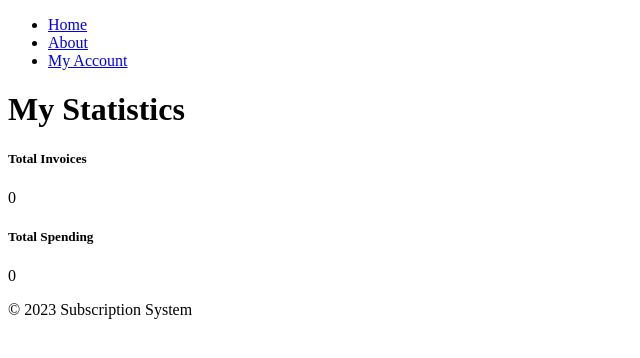
After one commit to a-afra/subscription_system, a Django app: page /my-statistics/ in a window 1280 px wide. The commit adds this page. Shown: the top 358 px of the page, without its empty margins (0-640 px from the left). Run offline with Django 4.2, Linux system fonts and the light colour scheme; the visitor is signed in with stand-in values (Sample User, id 1); data that the repository does not hold is empty.

Commit message:
Add functionality to provide statistics.

```diff
--- a/src/subscriptionproject/demoapp/templates/my_account.html
+++ b/src/subscriptionproject/demoapp/templates/my_account.html
@@ -36,6 +36,7 @@
       {% endfor %}
     </tbody>
   </table>
+  <a href="{% url 'my_statistics' %}" class="btn btn-primary">View My Statistics</a>
 {% else %}
   <p>No invoices found.</p>
 {% endif %}
--- /dev/null
+++ b/src/subscriptionproject/demoapp/templates/my_statistics.html
@@ -0,0 +1,20 @@
+{% extends 'base.html' %}
+
+{% block content %}
+  <h1>My Statistics</h1>
+
+  <div>
+    <div>
+      <h5>Total Invoices</h5>
+      <p>{{ total_invoices }}</p>
+    </div>
+  </div>
+
+  <div>
+    <div>
+      <h5>Total Spending</h5>
+      <p>{{ total_spending }}</p>
+    </div>
+  </div>
+
+{% endblock %}
--- a/src/subscriptionproject/demoapp/urls.py
+++ b/src/subscriptionproject/demoapp/urls.py
@@ -11,4 +11,5 @@ urlpatterns = [
     path('accounts/logout/', views.logout_view, name="logout"),
     path('plan_item/<int:pk>', views.display_plan_item, name="plan_item"),
     path('subscribe/<int:pk>', views.subscribe, name="subscribe"),
+    path('my-statistics/', views.my_statistics, name='my_statistics'),
 ]
--- a/src/subscriptionproject/demoapp/views.py
+++ b/src/subscriptionproject/demoapp/views.py
@@ -5,6 +5,7 @@ from django.contrib.auth.decorators import login_required
 from django.contrib import messages
 from .models import SubscriptionPlan, Subscription, Invoice
 from .forms import SignupForm, LoginForm
+from django.db.models import Sum
 
 # Create your views here.
 def home(request):
@@ -87,3 +88,23 @@ def subscribe(request, pk=None):
         invoice.subscription = subscription
         invoice.save()
         return redirect('my_account')
+
+
+@login_required
+def my_statistics(request):
+    subscriptions = Subscription.objects.filter(customer=request.user)
+    total_invoices = 0
+    total_spending = 0
+    for subscription in subscriptions:
+        invoices = Invoice.objects.filter(subscription=subscription)
+        total_invoices += invoices.count()
+        sum_of_amounts = invoices.aggregate(Sum('amount'))['amount__sum']
+        if sum_of_amounts is not None:
+            total_spending += sum_of_amounts
+
+    context = {
+        'total_invoices': total_invoices,
+        'total_spending': total_spending
+    }
+
+    return render(request, 'my_statistics.html', context)
```
